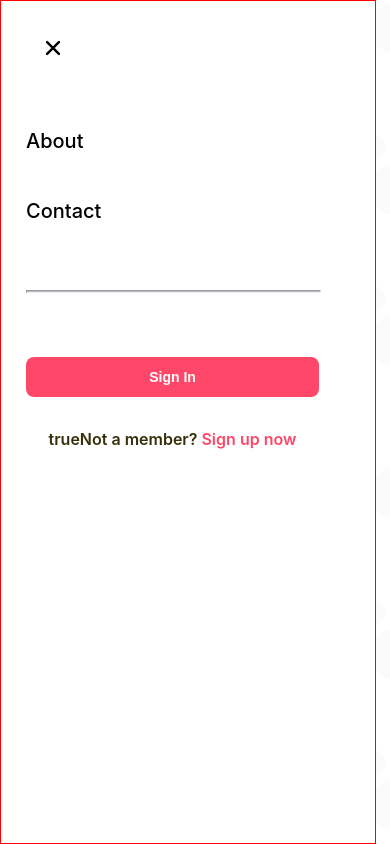
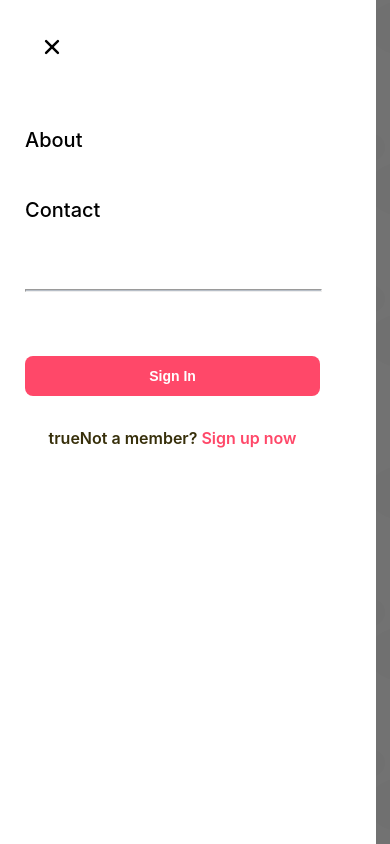
Before and after one commit to arturacm/finder-pet, a React (Vite) app: page / in a window 390 px wide. Both pictures are taken after a click on the button 55 px from the left and 62 px from the top of the page. Built offline with nearby package versions, Linux system fonts and the light colour scheme.

Commit message:
feat: add mobile menu overlay
Now there is a page overlay when the menu is
open. If the user clicks on this overlay, the
menu will be closed. Also if the user press the
escape key (for accessibility) the menu will close

```diff
--- a/src/components/Header/Drawer/index.tsx
+++ b/src/components/Header/Drawer/index.tsx
@@ -2,6 +2,7 @@ import style from './style.module.scss';
 import close from '/icons/cross.svg';
 import Button from '../../Button';
 import ButtonIcon from '../../ButtonIcon';
+import { useEffect, useRef } from 'react';
 
 const messages = {
   about: 'About',
@@ -17,8 +18,32 @@ interface DrawerProps {
 }
 
 const Drawer = ({ onClose, open }: DrawerProps) => {
-   return (
-    <div className={`${style.container} ${!open? style.vanishing: ''}` }>
+  const overlay = useRef<HTMLDivElement>(null)
+
+  useEffect(()=>{
+    const overlayElement = overlay.current
+
+    if(overlayElement){
+      overlayElement.addEventListener('click', onClose)
+    }
+
+    const handleEscape =  ({key} : KeyboardEvent) => {
+      if (key === "Escape") onClose()
+    }
+
+    window.addEventListener('keypress', handleEscape)
+
+    return () => {
+      if(overlayElement) overlayElement.removeEventListener('click', onClose)
+
+      window.removeEventListener('keydown', handleEscape)
+
+    }
+  },[onClose])
+
+  return (
+    <>
+      <div className={`${style.overlay} ${!open? style.vanishing: ''}`} ref={overlay}/>
       <div className={`${style.drawer} ${open? style.closing: ''}`}>
         <ButtonIcon onClick={onClose} src={close} width={40} height={40}/>
         <nav className={style.info}>
@@ -31,7 +56,7 @@ const Drawer = ({ onClose, open }: DrawerProps) => {
           <p className={style.signup}>{`${open}`}{messages.notMember} <a href='#'>{messages.signUp}</a></p>
         </nav>
       </div>
-    </div>
+    </>
   );
 };
 
--- a/src/components/Header/Drawer/style.module.scss
+++ b/src/components/Header/Drawer/style.module.scss
@@ -1,9 +1,24 @@
 @import '../../../styles/colors.scss';
+
+.overlay {
+  height: 100vh;
+  width: 100%;
+  position: absolute;
+  background: #141414;
+  opacity: 0.6;
+  z-index: 2;
+  left: 0;
+  top: 0;
+
+  &.vanishing {
+    display: none;
+  }
+}
+
 
 .drawer {
   box-sizing: border-box;
   background-color: $primary-white;
-  border: 1px solid red;
   position: absolute;
   max-width: 100vw;
   width: 376px;
@@ -15,7 +30,7 @@
   display: flex;
   flex-direction: column;
   gap: 56px;
-  transition: transform 1s;
+  transition: transform 0.2s;
   z-index: 10;
 
   &.closing {
```
